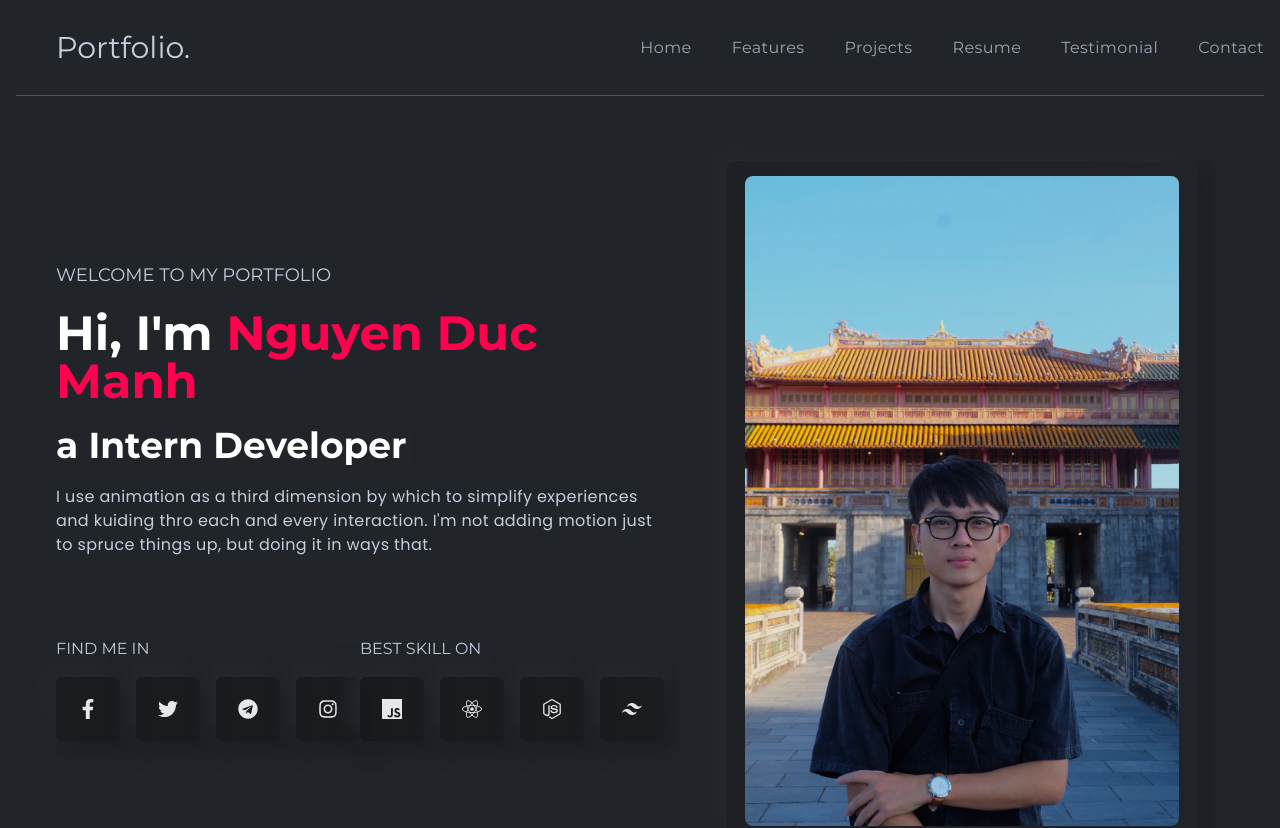
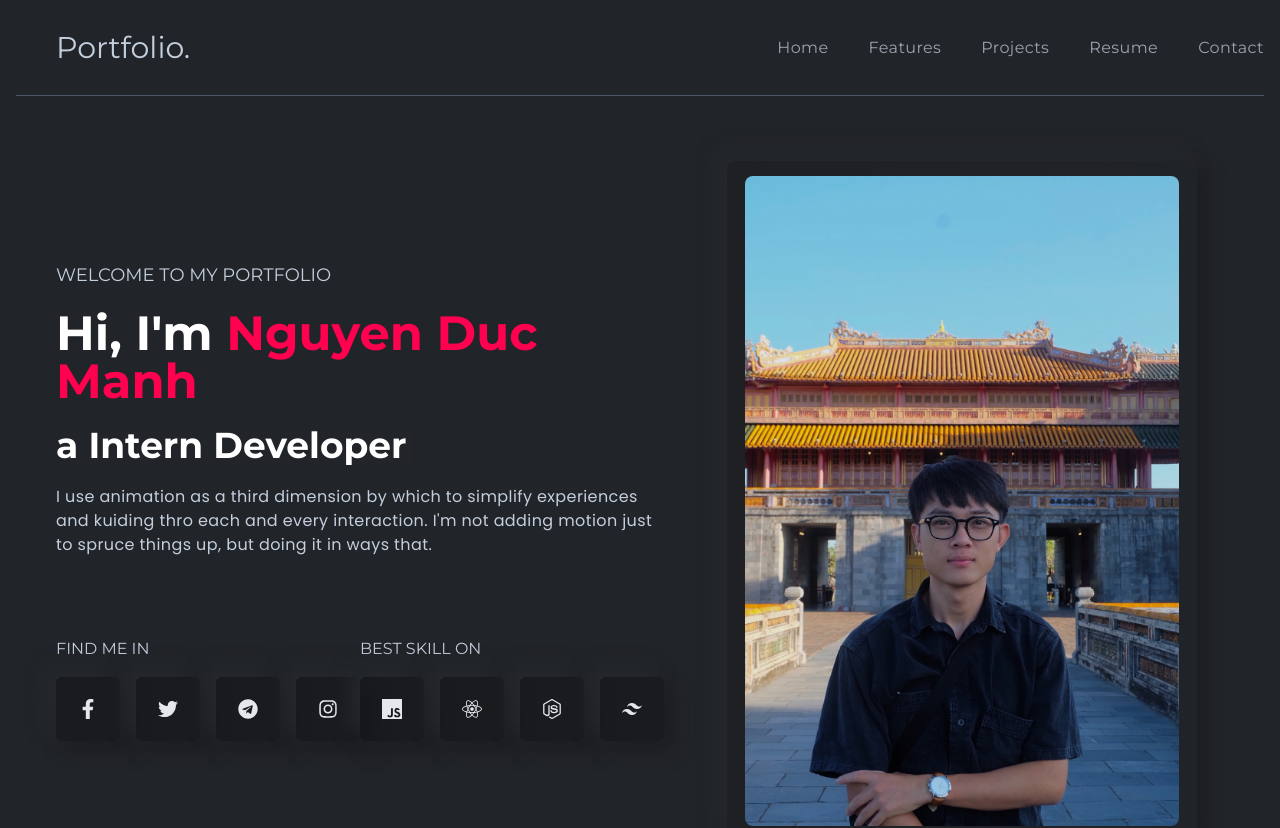
Before and after one commit to xekomonh241/portfolio-master, a React (Create React App) app: page / in a window 1280 px wide. Shown: the top 828 px of the page. Built offline with nearby package versions, Linux system fonts and the light colour scheme.

Commit message:
startup file

```diff
--- a/public/index.html
+++ b/public/index.html
@@ -2,14 +2,12 @@
 <html lang="en">
   <head>
     <meta charset="utf-8" />
-    <link rel="icon" href="%PUBLIC_URL%/favicon.ico" />
     <meta name="viewport" content="width=device-width, initial-scale=1" />
     <meta name="theme-color" content="#000000" />
     <meta
       name="description"
       content="Web site created using create-react-app"
     />
-    <link rel="apple-touch-icon" href="%PUBLIC_URL%/logo192.png" />
     <!--
       manifest.json provides metadata used when your web app is installed on a
       user's mobile device or desktop. See https://developers.google.com/web/fundamentals/web-app-manifest/
@@ -24,7 +22,7 @@
       work correctly both with client-side routing and a non-root public URL.
       Learn how to configure a non-root public URL by running `npm run build`.
     -->
-    <title>React App</title>
+    <title>Personal Portfolio</title>
   </head>
   <body>
     <noscript>You need to enable JavaScript to run this app.</noscript>
--- a/src/App.js
+++ b/src/App.js
@@ -4,6 +4,7 @@ import Banner from "./components/banner/Banner";
 import Features from "./components/features/Features";
 import Projects from "./components/projects/Projects";
 import Resume from "./components/resume/Resume";
+import Contact from "./components/contact/Contact";
 
 function App() {
   return (
@@ -14,6 +15,7 @@ function App() {
         <Features />
         <Projects />
         <Resume />
+        <Contact />
       </div>
     </div>
   );
--- a/src/constants/index.js
+++ b/src/constants/index.js
@@ -21,11 +21,6 @@ export const navLinksdata = [
     },
     {
       id: 1005,
-      title: "Testimonial",
-      link: "testimonial",
-    },
-    {
-      id: 1006,
       title: "Contact",
       link: "contact",
     },
```
